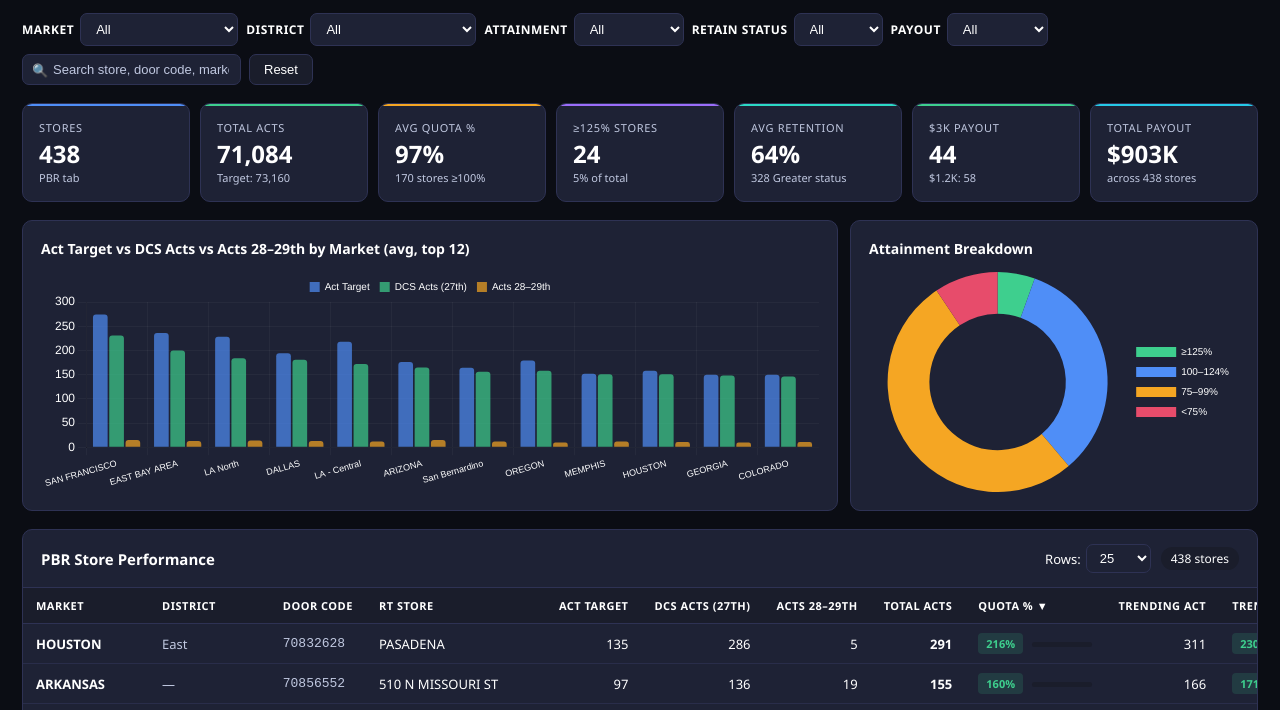
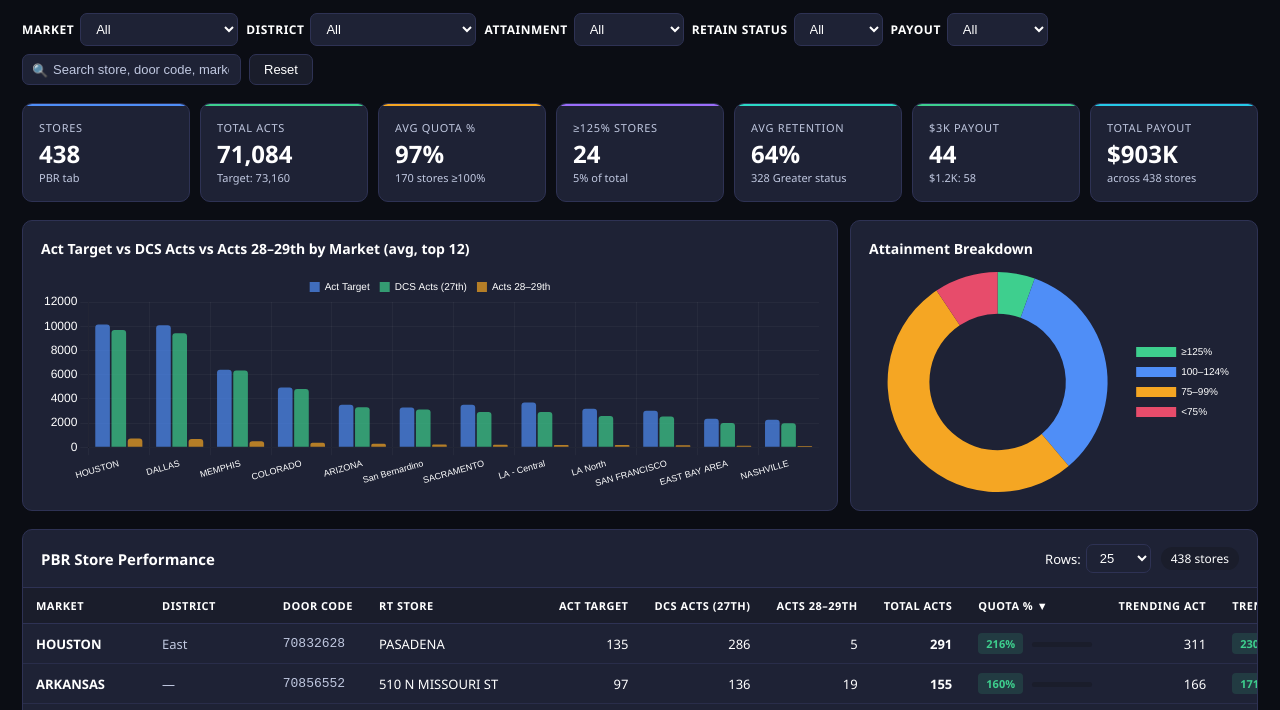
Before and after one commit to reporting-boop/PBR_Dashboard, a plain HTML site: page index.html in a window 1280 px wide. Shown: the part 81-791 px from the top of the page. Drawn offline with nearby package versions, Linux system fonts and the light colour scheme.

Commit message:
Update index.html

```diff
--- a/index.html
+++ b/index.html
@@ -352,15 +352,17 @@ function renderCharts() {
   // Grouped bar chart: Act Target vs DCS Acts vs Recent Acts by Market (top 12)
   const mkts = [...new Set(filtered.map(r=>r.market))];
   const mktData = mkts.map(m => {
-    const rows = filtered.filter(r=>r.market===m);
-    return {
-      m,
-      target: Math.round(rows.reduce((s,r)=>s+r.actTarget,0)/rows.length),
-      dcs:    Math.round(rows.reduce((s,r)=>s+r.dcsActs,0)/rows.length),
-      recent: Math.round(rows.reduce((s,r)=>s+r.recentActs,0)/rows.length)
-    };
-  }).sort((a,b)=>(b.dcs+b.recent)-(a.dcs+a.recent)).slice(0,12);
+  const rows = filtered.filter(r => r.market === m);
 
+  return {
+    m,
+    target: rows.reduce((sum, r) => sum + (r.actTarget || 0), 0),
+    dcs:    rows.reduce((sum, r) => sum + (r.dcsActs || 0), 0),
+    recent: rows.reduce((sum, r) => sum + (r.recentActs || 0), 0)
+  };
+})
+.sort((a, b) => (b.dcs + b.recent) - (a.dcs + a.recent))
+.slice(0, 12);
   if (mChart) mChart.destroy();
   mChart = new Chart(document.getElementById('chartMarket'), {
     type: 'bar',
```
